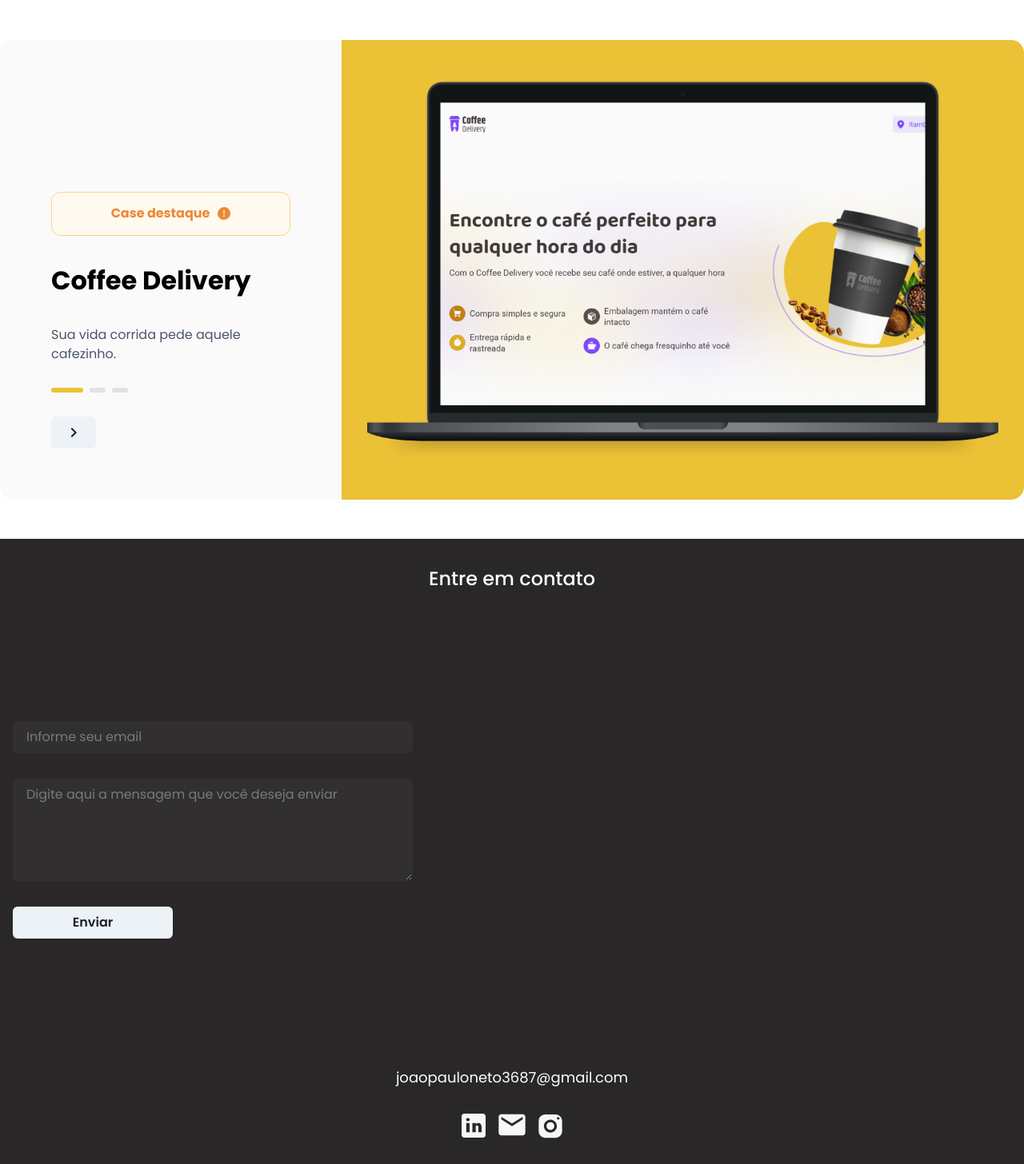
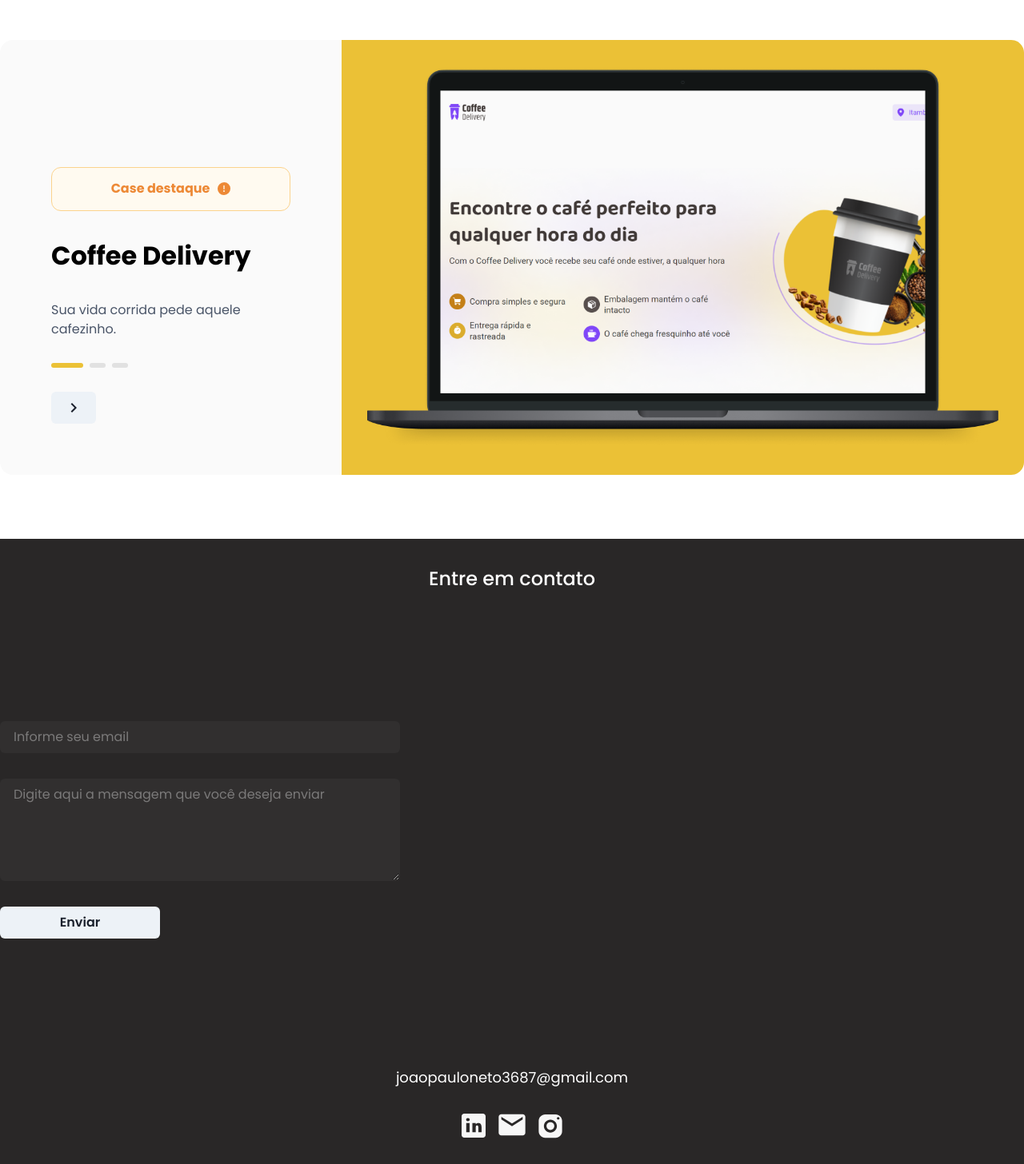
Before and after one commit to joao5142/portfolio-chakra-ui, a React (Vite) app: page / in a window 1280 px wide. Shown: the part 3118-4574 px from the top of the page at 80% size. Built offline with nearby package versions, Linux system fonts and the light colour scheme.

Commit message:
refactor: adjust app spacing and project section style

```diff
--- a/src/components/layout/Footer/index.tsx
+++ b/src/components/layout/Footer/index.tsx
@@ -12,7 +12,7 @@ import {
 
 export function Footer() {
   return (
-    <Box as="footer" py={"2rem"} bg={"primary"} px={"1rem"}>
+    <Box as="footer" py={"2rem"} bg={"primary"}>
       <Container>
         <Text
           fontSize={"x-large"}
--- a/src/components/layout/Main/Projects/index.tsx
+++ b/src/components/layout/Main/Projects/index.tsx
@@ -224,7 +224,7 @@ export function Projects() {
         </Flex>
       </Flex>
 
-      <Box ref={sliderRef} className="keen-slider" mt={"3rem"}>
+      <Box ref={sliderRef} className="keen-slider" mt={"3rem"} mb={"5rem"}>
         {slides.map((slide, index) => (
           <Box key={"project" + index} className="keen-slider__slide">
             <ProjectSlider
--- a/src/components/partials/ProjectSlide/index.tsx
+++ b/src/components/partials/ProjectSlide/index.tsx
@@ -36,7 +36,6 @@ export function ProjectSlider({ slide }: ProjectSlideProps) {
     <Grid
       templateColumns={{ base: "1fr", md: "1fr 2fr" }}
       borderRadius={"1rem"}
-      mb={"5rem"}
       maxH={"575px"}
       h={"100%"}
     >
--- a/src/components/wrapper/Container/index.tsx
+++ b/src/components/wrapper/Container/index.tsx
@@ -3,7 +3,7 @@ import { Box } from "@chakra-ui/react";
 interface IProps extends React.PropsWithChildren {}
 export function Container({ children }: IProps) {
   return (
-    <Box maxW={"1300"} mx={"auto"}>
+    <Box maxW={"1300"} mx={"auto"} px={{ base: "0.6rem", md: "0rem" }}>
       {children}
     </Box>
   );
```
